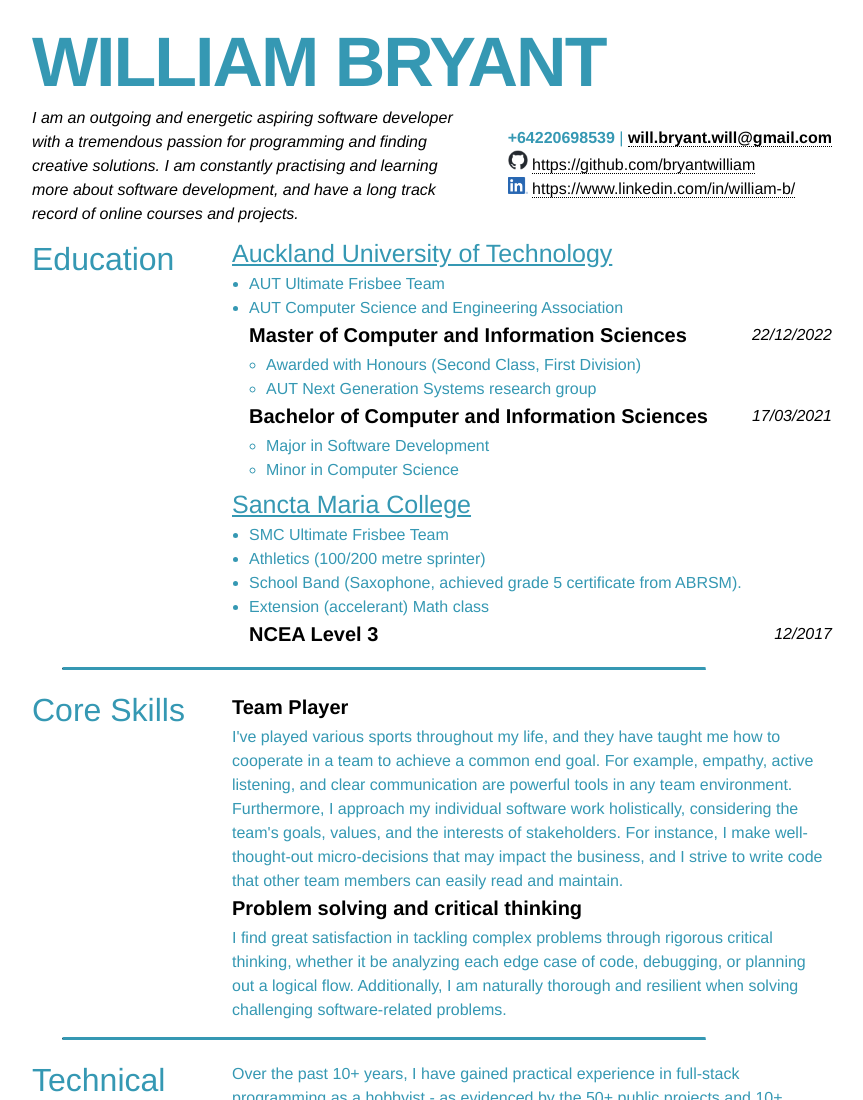
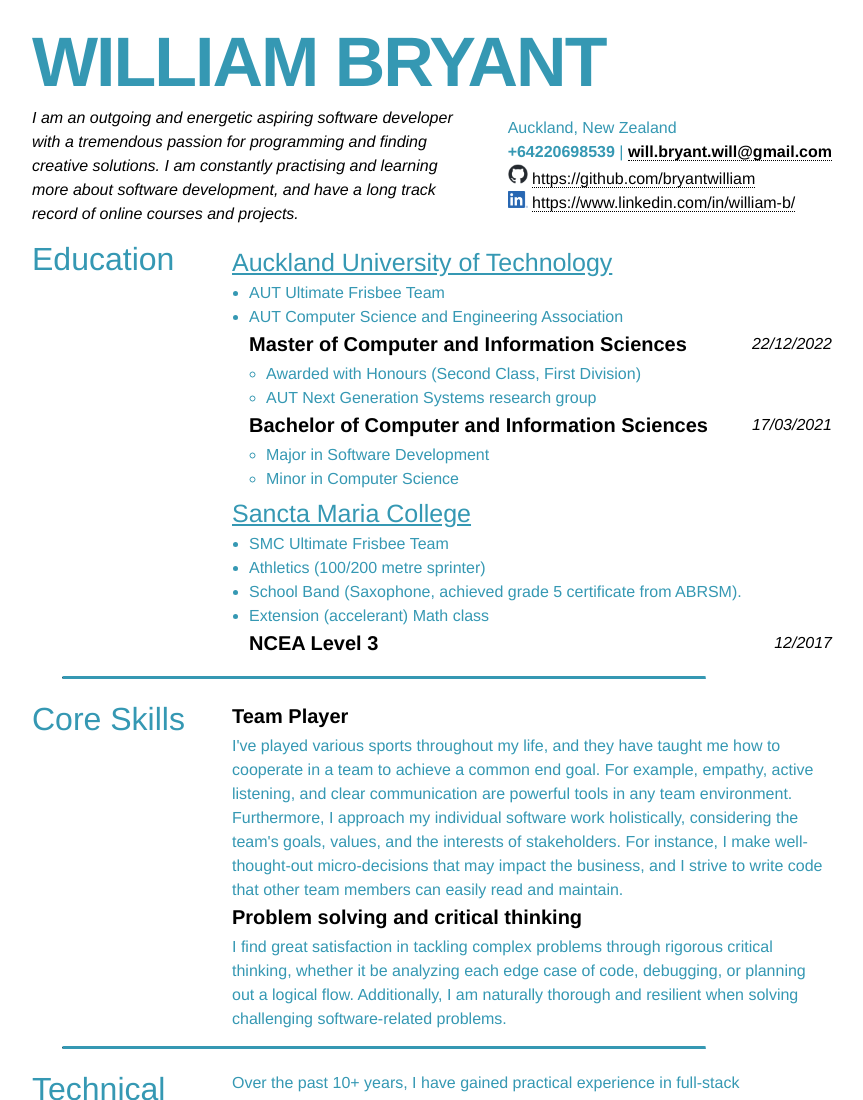
Before and after one commit to bryantwilliam/online_cv, a plain HTML site: page index.html in a window 1280 px wide. Shown: the top 1100 px of the page, without its empty margins (208-1071 px from the left). Drawn offline with Linux system fonts and the light colour scheme.

Commit message:
location

```diff
--- a/index.html
+++ b/index.html
@@ -106,7 +106,7 @@
         .email { font-weight: 600; }
         .contactlinks {
             float:right;
-            margin: 20px 0px 20px 50px;
+            margin: 10px 0px 20px 50px;
         }
         hr.rounded {
             border-top: 2px solid #bbb;
@@ -135,6 +135,8 @@
             <h1 class="fn">WILLIAM BRYANT</h1>
 
             <p class="contactlinks">
+
+                Auckland, New Zealand<br/>
                 <span class="tel">+64220698539</span> | <a class="email" href="mailto:will.bryant.will@gmail.com">will.bryant.will@gmail.com</a><br />
                 <img src="images/github-mark.png" width="20" alt="Github icon">
                 <a href="https://github.com/bryantwilliam">https://github.com/bryantwilliam</a><br />
```
